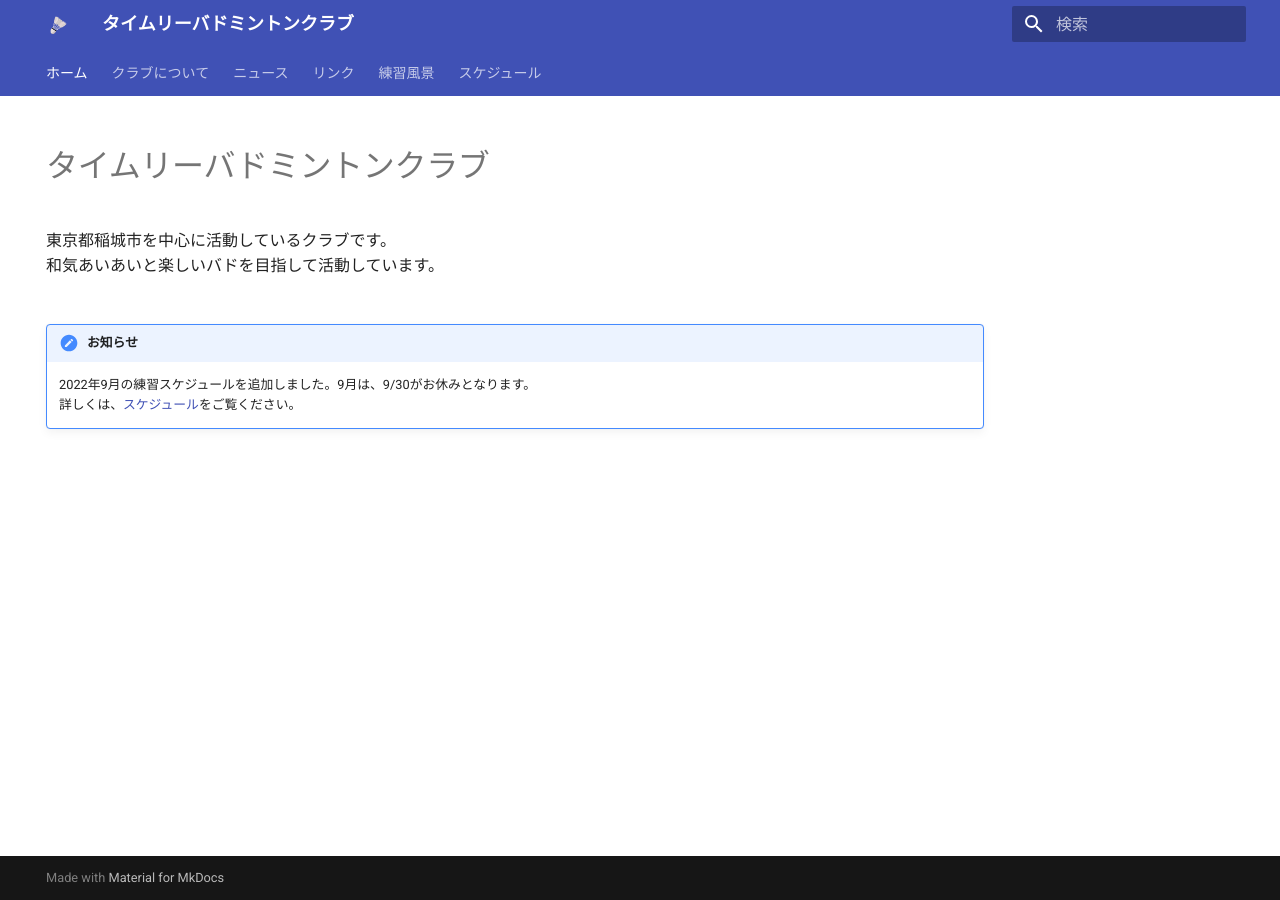
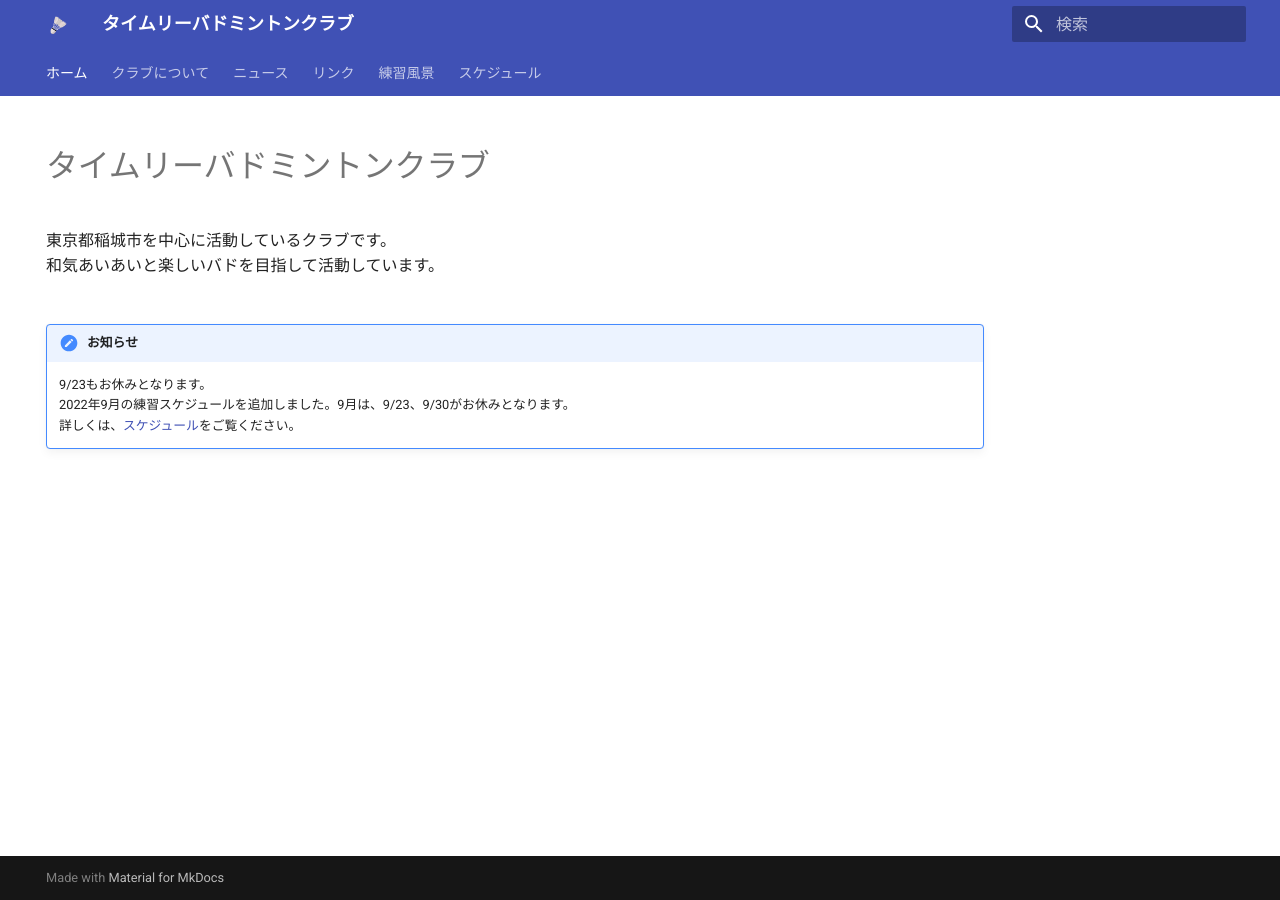
Before and after one commit to itokouji/timely_blog, an MkDocs documentation site: the page built from docs/index.md, in a window 1280 px wide. Built offline with MkDocs 1.6.1 and Material for MkDocs 9.7.7, drawn with Linux system fonts in a browser that asks for light colours.

Commit message:
add files

```diff
--- a/docs/index.md
+++ b/docs/index.md
@@ -8,5 +8,6 @@ hide:
 </br>
 
 !!! お知らせ
-    2022年9月の練習スケジュールを追加しました。9月は、9/30がお休みとなります。
+    9/23もお休みとなります。
+    2022年9月の練習スケジュールを追加しました。9月は、9/23、9/30がお休みとなります。
     詳しくは、[スケジュール](./schedule.md)をご覧ください。
```
Also changed, not shown: docs/news.md (+2 -0 lines), docs/schedule.md (+1 -1 lines).
